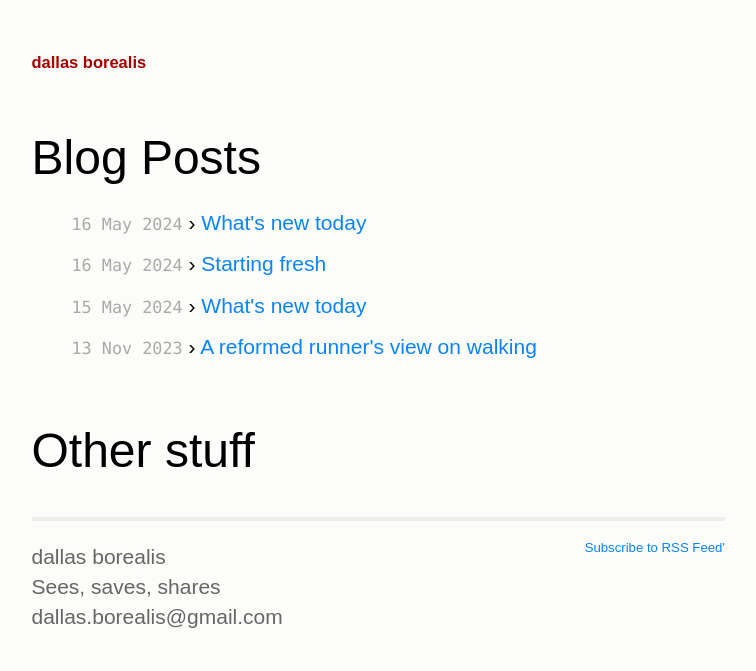
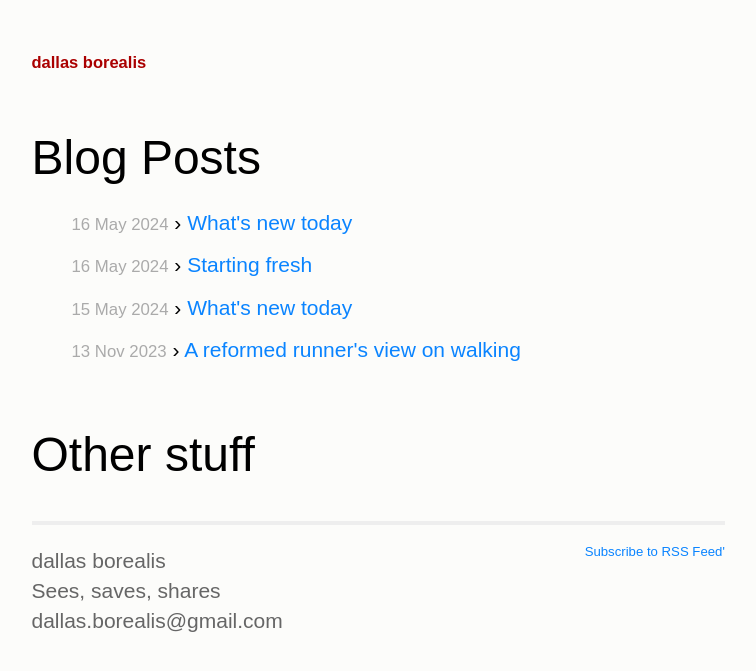
Before and after one commit to dallas-borealis/dallas-borealis.github.io, a Jekyll site: the page built from index.html, in a window 1280 px wide. Shown: the top 671 px of the page, without its empty margins (350-1106 px from the left). Built offline with Jekyll 4.4.1, drawn with Linux system fonts in a browser that asks for light colours.

Commit message:
Update screen.css

```diff
--- a/css/screen.css
+++ b/css/screen.css
@@ -407,7 +407,6 @@ ul.posts {
 
   ul.posts span {
     color: #aaa;
-    font-family: Monaco, "Courier New", monospace;
     font-size: 80%;
   }
 
```
